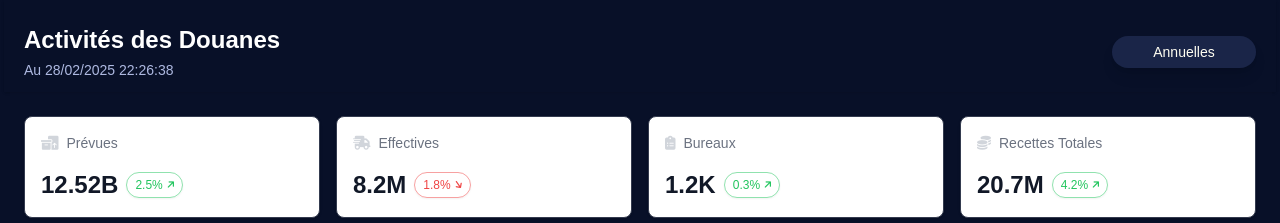
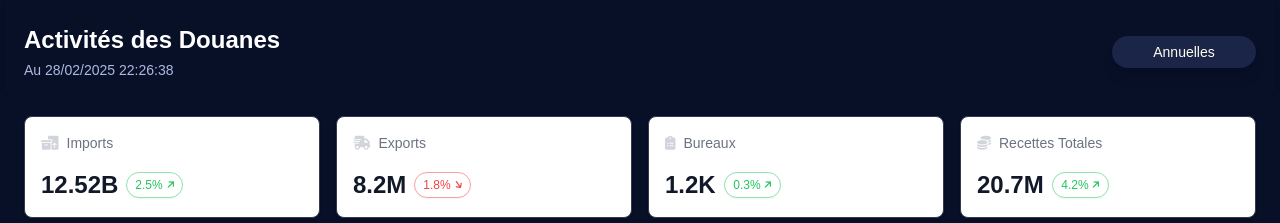
Before and after one commit to Kalixor/djib_2, a React (Vite) app: page / in a window 1280 px wide. Shown: the top 223 px of the page. Built offline with nearby package versions, Linux system fonts and the light colour scheme; a web font is replaced by a local one.

Commit message:
Initial commit from your app

```diff
--- a/src/components/Dashboard.jsx
+++ b/src/components/Dashboard.jsx
@@ -62,17 +62,17 @@ export default function Dashboard({ filters, setFilters }) {
     <main className="p-6">
       <div className="grid grid-cols-1 md:grid-cols-4 gap-4 mb-6 relative" style={{ gridAutoRows: '1fr' }}>
         <KPI
-          title="Prévues"
+          title="Imports"
           value="12.52B"
-          isActive={activeKPI === 'Prévues'}
-          onClick={() => setActiveKPI(activeKPI === 'Prévues' ? null : 'Prévues')}
+          isActive={activeKPI === 'Imports'}
+          onClick={() => setActiveKPI(activeKPI === 'Imports' ? null : 'Imports')}
           style={{ gridRow: 'span 2' }}
         />
         <KPI
-          title="Effectives"
+          title="Exports"
           value="8.2M"
-          isActive={activeKPI === 'Effectives'}
-          onClick={() => setActiveKPI(activeKPI === 'Effectives' ? null : 'Effectives')}
+          isActive={activeKPI === 'Exports'}
+          onClick={() => setActiveKPI(activeKPI === 'Exports' ? null : 'Exports')}
           style={{ gridRow: 'span 2' }}
         />
         <KPI
--- a/src/components/KPI.jsx
+++ b/src/components/KPI.jsx
@@ -1,10 +1,16 @@
-import React from 'react'
+import React, { useEffect, useRef, useState } from 'react'
 
 const KPI = ({ title, value }) => {
+  const [displayValue, setDisplayValue] = useState('0')
+  const targetValue = parseFloat(value.replace(/[^0-9.]/g, ''))
+  const suffix = value.replace(/[0-9.]/g, '')
+  const animationRef = useRef(null)
+  const startTimeRef = useRef(null)
+
   const getIcon = () => {
     switch(title) {
-      case 'Prévues': return 'fas fa-boxes-packing'
-      case 'Effectives': return 'fas fa-truck-fast'
+      case 'Imports': return 'fas fa-boxes-packing'
+      case 'Exports': return 'fas fa-truck-fast'
       case 'Bureaux': return 'fas fa-clipboard-list'
       case 'Recettes Totales': return 'fas fa-coins'
       default: return 'fas fa-circle-info'
@@ -12,11 +18,40 @@ const KPI = ({ title, value }) => {
   }
 
   const variations = {
-    'Prévues': { value: 2.5, trend: 'up' },
-    'Effectives': { value: 1.8, trend: 'down' },
+    'Imports': { value: 2.5, trend: 'up' },
+    'Exports': { value: 1.8, trend: 'down' },
     'Bureaux': { value: 0.3, trend: 'up' },
     'Recettes Totales': { value: 4.2, trend: 'up' }
   }
+
+  const animateValue = (timestamp) => {
+    if (!startTimeRef.current) startTimeRef.current = timestamp
+    const progress = timestamp - startTimeRef.current
+    const duration = 800
+
+    if (progress < duration) {
+      const easedProgress = easeOutQuad(progress / duration)
+      const currentValue = Math.floor(easedProgress * targetValue)
+      setDisplayValue(currentValue.toLocaleString() + suffix)
+      animationRef.current = requestAnimationFrame(animateValue)
+    } else {
+      setDisplayValue(targetValue.toLocaleString() + suffix)
+    }
+  }
+
+  const easeOutQuad = (t) => {
+    return t * (2 - t)
+  }
+
+  useEffect(() => {
+    animationRef.current = requestAnimationFrame(animateValue)
+
+    return () => {
+      if (animationRef.current) {
+        cancelAnimationFrame(animationRef.current)
+      }
+    }
+  }, [targetValue])
 
   const renderVariationBadge = (title) => {
     const variation = variations[title]
@@ -66,7 +101,7 @@ const KPI = ({ title, value }) => {
 
         <div className="flex items-center gap-2">
           <p className="text-2xl font-semibold text-gray-900 dark:text-white">
-            {value}
+            {displayValue}
           </p>
           {renderVariationBadge(title)}
         </div>
```
